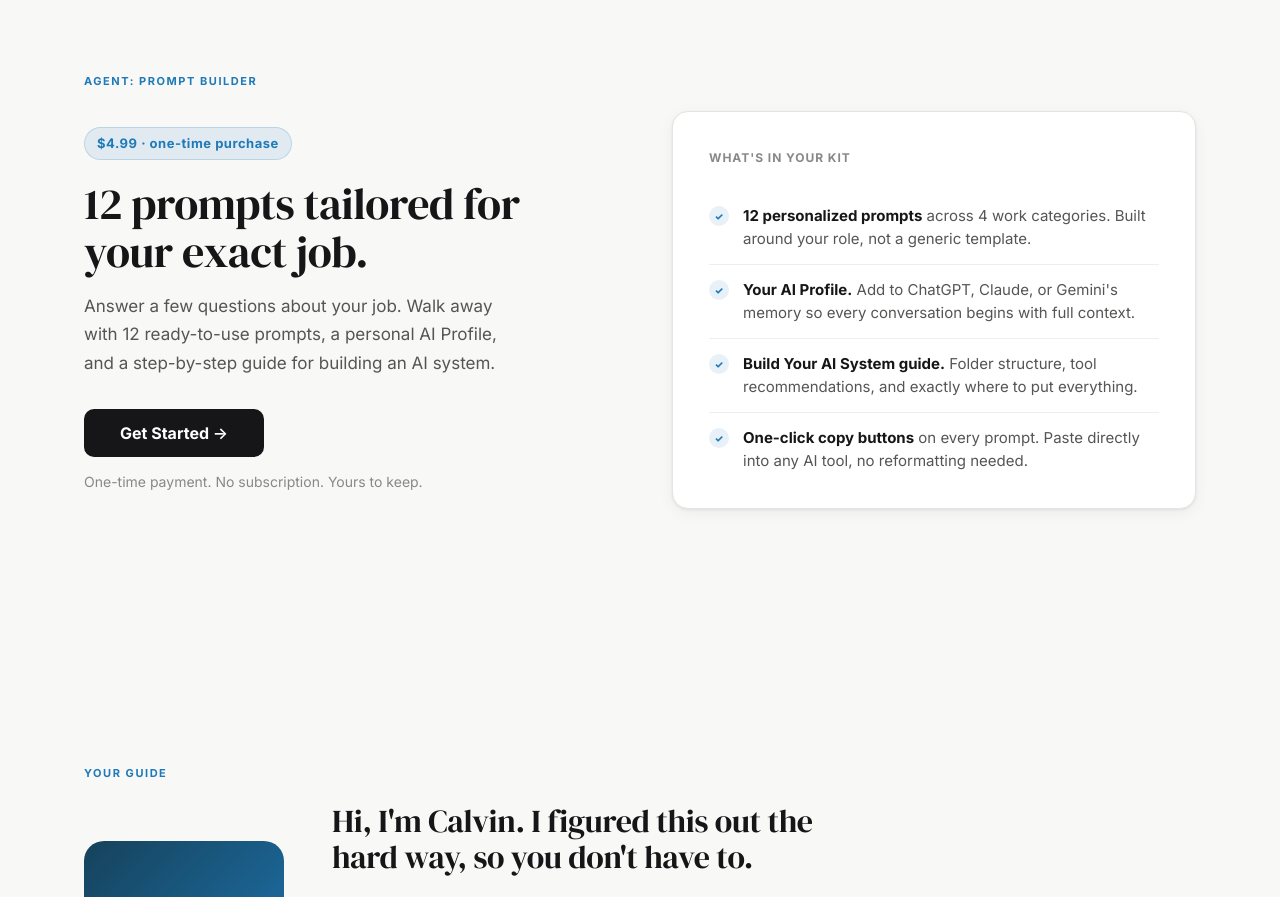
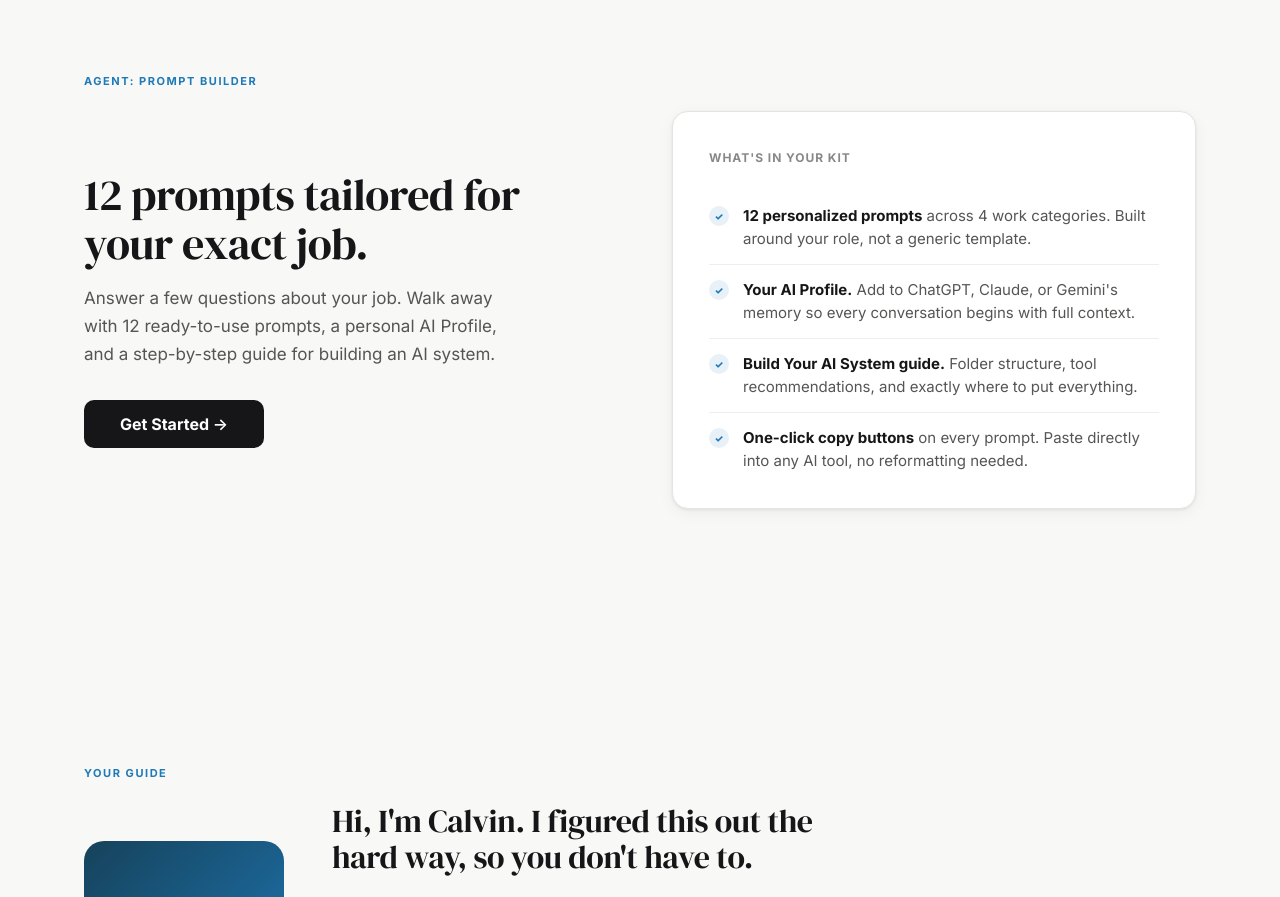
Before and after one commit to coolcalvin457-tech/agent-timesaver-nextjs, a Next.js app: page / in a window 1280 px wide. Shown: the part 1360-2257 px from the top of the page. Built offline with nearby package versions, Linux system fonts and the light colour scheme.

Commit message:
Remove Prompt Builder pricing copy, restore Q1 subheadline, reorder tools page

```diff
--- a/app/page.tsx
+++ b/app/page.tsx
@@ -67,9 +67,6 @@ export default function Home() {
 
               {/* Left: copy */}
               <div>
-                <div style={{ marginBottom: "20px" }}>
-                  <span className="price-badge">$4.99 · one-time purchase</span>
-                </div>
                 <h2
                   className="heading-1"
                   style={{ marginBottom: "16px", maxWidth: "440px" }}
@@ -91,15 +88,6 @@ export default function Home() {
                 <a href="/prompt-builder" className="btn btn-primary btn-lg">
                   Get Started →
                 </a>
-                <p
-                  style={{
-                    marginTop: "14px",
-                    fontSize: "0.875rem",
-                    color: "var(--text-muted)",
-                  }}
-                >
-                  One-time payment. No subscription. Yours to keep.
-                </p>
               </div>
 
               {/* Right: kit preview card */}
--- a/components/PromptBuilderTool.tsx
+++ b/components/PromptBuilderTool.tsx
@@ -221,6 +221,9 @@ export default function PromptBuilderTool() {
           <ProgressBar />
           <p className="step-label">Question 1 of 4</p>
           <p className="question-stem">What&apos;s your job title?</p>
+          <p className="question-subheadline">
+            Be specific. &ldquo;Senior HR Business Partner&rdquo; is better than &ldquo;HR.&rdquo;
+          </p>
           <input
             type="text"
             className="input"
```
Also changed, not shown: app/tools/page.tsx (+11 -11 lines).
